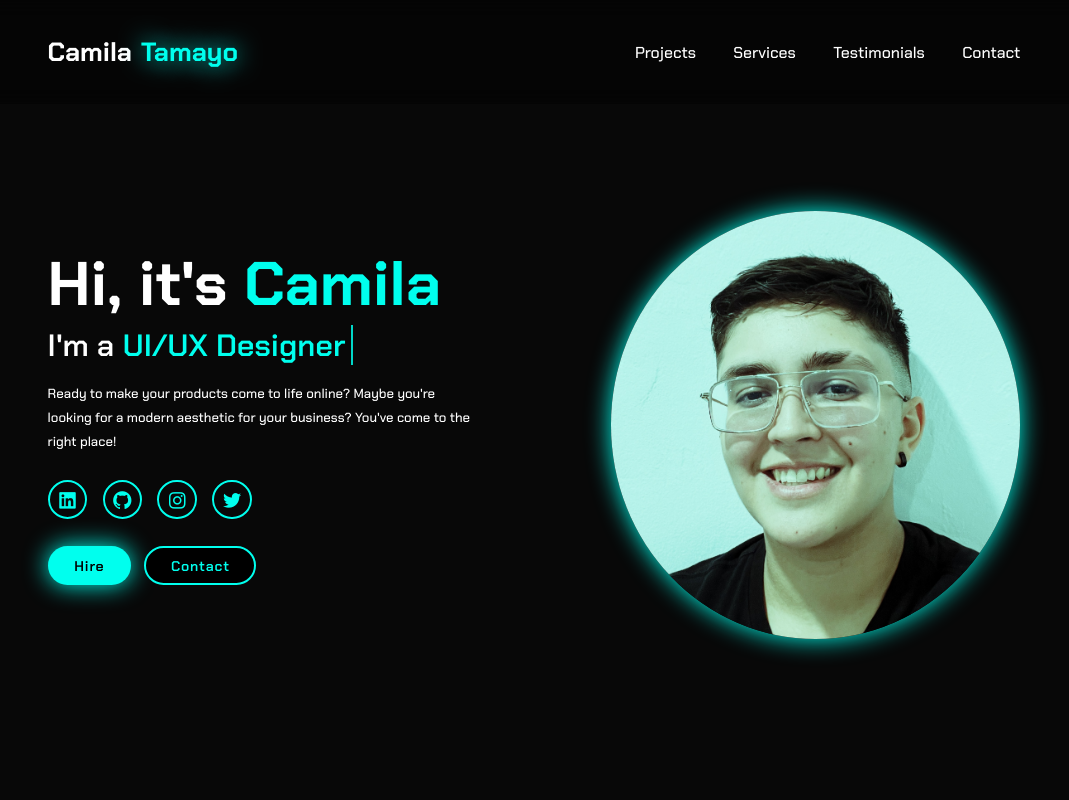
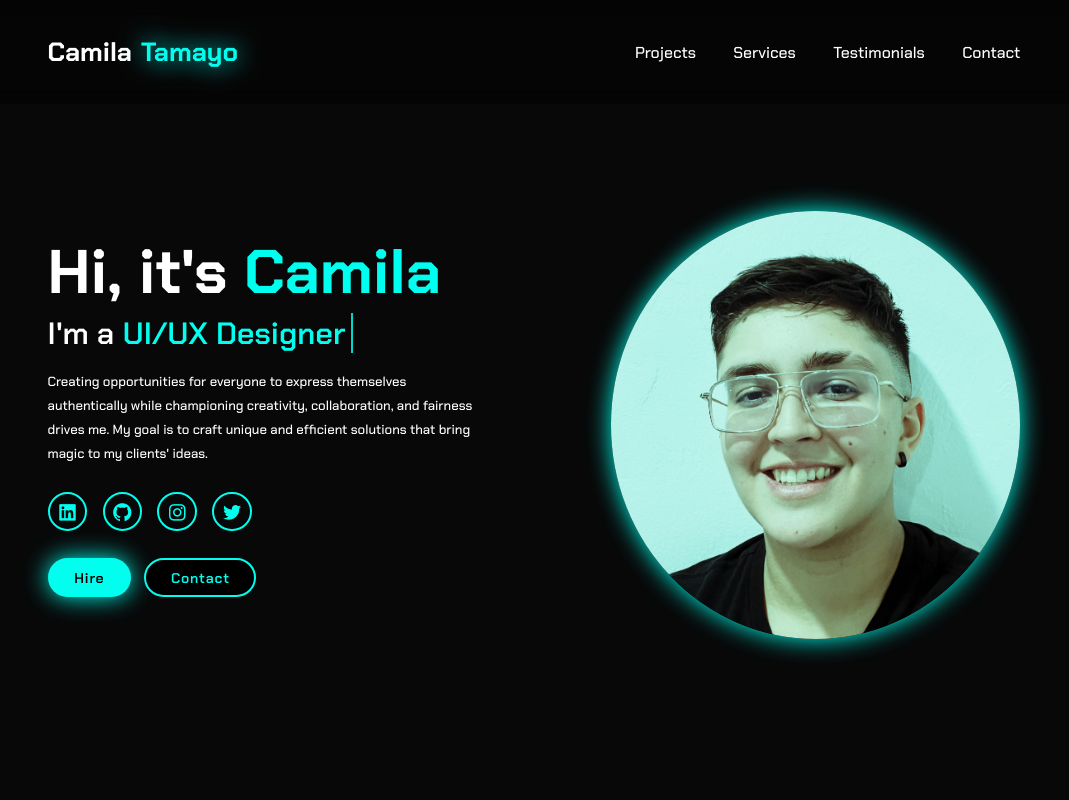
Before and after one commit to camilamtamayo/portfolio, a plain HTML site: page class_portfolio/index.html in a window 1280 px wide. Shown: the top 800 px of the page, without its empty margins (106-1175 px from the left). Drawn offline with nearby package versions, Linux system fonts and the light colour scheme.

Commit message:
Update index.html

```diff
--- a/class_portfolio/index.html
+++ b/class_portfolio/index.html
@@ -31,7 +31,7 @@
         <div class="home-content">
             <h1>Hi, it's <span>Camila</span></h1>
             <h3 class="text-animation">I'm a <span></span></h3>
-            <p>Ready to make your products come to life online? Maybe you're looking for a modern aesthetic for your business? You've come to the right place!</p>
+            <p>Creating opportunities for everyone to express themselves authentically while championing creativity, collaboration, and fairness drives me. My goal is to craft unique and efficient solutions that bring magic to my clients' ideas.</p>
             <div class="social-icons">
                 <a href="#"><i class='bx bxl-linkedin-square' ></i></a>
                 <a href="https://github.com/camilamtamayo?tab=repositories"><i class='bx bxl-github' ></i></a>
```
